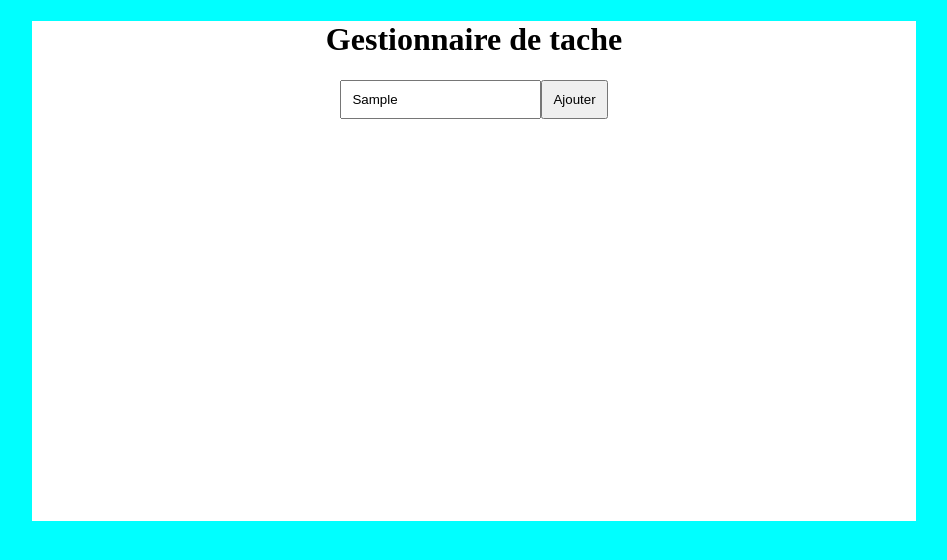
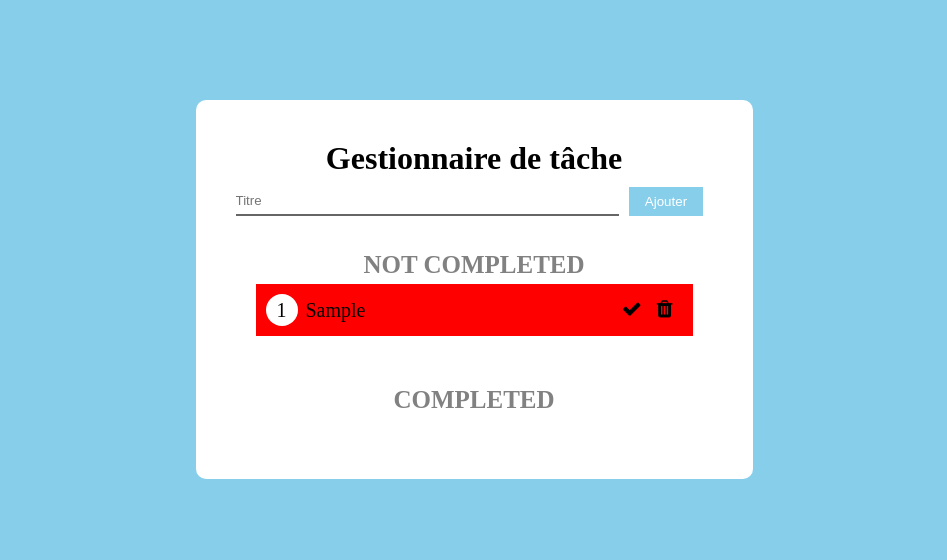
Before and after one commit to Massahgenesis/projet-gestionnaire-de-tache, a plain HTML site: page site web gestionnaire de tache/index.html in a window 1280 px wide. Both pictures are taken after typing "Sample" into the empty fields and a click on the button "Ajouter". Shown: the whole page, without its empty margins (166-1113 px from the left). Drawn offline with Linux system fonts and the light colour scheme.

Commit message:
Add files via upload
final commit

```diff
--- a/site web gestionnaire de tache/index.html
+++ b/site web gestionnaire de tache/index.html
@@ -1,18 +1,202 @@
 <!DOCTYPE html>
-<html lang="en">
+<html>
 <head>
-    <meta charset="UTF-8">
-    <meta http-equiv="X-UA-Compatible" content="IE=edge">
-    <meta name="viewport" content="width=device-width, initial-scale=1.0">
-    <title>Document</title>
-    <link rel="stylesheet" href="style.css">
+	<meta charset="utf-8">
+	<meta name="viewport" content="width=device-width, initial-scale=1">
+	<link rel="stylesheet" href="https://cdnjs.cloudflare.com/ajax/libs/font-awesome/4.7.0/css/font-awesome.min.css">
+	<title>Gestionnaire de tâche</title>
+	<style type="text/css">
+	    *{
+	    	margin: 0;
+	    	padding: 0;
+	    	box-sizing: border-box;
+	    }
+		body{
+			text-align: center;
+			background-color: skyblue;
+			display: flex;
+		}
+		form{
+			margin: 0 auto;
+			margin-top: 100px;
+			background-color: white;
+			border-radius: 10px;
+			padding: 40px;
+			position: relative;
+		}
+
+		.dolist .donelist{
+			margin: 5px 0;
+			padding: 20px;
+		}
+		#put{
+			width: 100%;
+			display: flex;
+			padding: 10px 0;
+
+		}
+		#put > input[type="text"]{
+			width: 90%;
+			color: #333;
+			border: none;
+			border-bottom: 2px solid #666;
+		}
+		#put button{
+			margin: 0 10px;
+			outline: none;
+			padding: 7px;
+			cursor: pointer;
+			width: 80px;
+			color: white;
+			background: skyblue;
+			border: none;
+
+		}
+		.dolist, .donelist{
+			margin: 5px 0;
+			padding: 20px;
+		}
+		h4{
+			font-size: 25px;
+			text-align: center;
+			text-transform: uppercase;
+			color: #818181;
+		}
+		ol{
+			list-style: none;
+			counter-reset: my-counter;
+		}
+		ol li{
+			width: 100%;
+			padding: 10px;
+			margin: 5px 0;
+			background-color: red;
+			text-align: left;
+			font-size: 20px;
+			counter-increment: my-counter;
+
+		}
+		ol.donelist li{
+			background: green;
+		}
+		ol li::before{
+			content: counter(my-counter);
+			background: white;
+			width: 2rem;
+			height: 2rem;
+			border-radius: 50%;
+			display: inline-block;
+			line-height: 2rem;
+			text-align: center;
+			margin-right: 0.5rem;
+
+		}
+		li button{
+			float: right;
+			padding: 5px;
+			font-size: 20px;
+			line-height: 20px;
+			margin-right: 5px;
+			background: none;
+			border: none;
+			cursor: pointer;
+		}
+
+		.plus{
+			display: none;
+		}
+
+		.done{
+			display: block;
+		}
+	</style>
 </head>
 <body>
-    <div class="contener">
-        <h1>Gestionnaire de tache</h1>
-       <div class="input">
-           <input type="text" placeholder="Titre" class="saisi"><button type="submit" class="submit">Ajouter</button>
-       </div>
-    </div>
+
+    <form>
+    	<h1>Gestionnaire de tâche</h1>
+    	<div id="put">
+    		<input type="text" size="45" maxlength="150" placeholder="Titre" id="userInput">
+    		<button class="push" type="submit">Ajouter</button>
+    	</div>
+
+    		<ol class="dolist">
+    			<h4>Not completed</h4>
+    		</ol>
+    		<ol class="donelist">
+    			<h4>Completed</h4>
+    		</ol>
+
+    </form>
+  	<script type="text/javascript">
+  		// déclaration de la constante qui prend la valeur de input
+  		const input = document.querySelector('input');
+  		// déclaration de la constante qui prend la valeur de button
+  		const btn = document.querySelector('#put > button');
+
+  		btn.addEventListener('click' , addList);
+  		input.addEventListener('click' , (e)=>{
+  			(e.keycode == 13 ? addList(e) : null);
+  		});
+
+  		function addList(e){
+  			const dolist = document.querySelector('.dolist');
+  			const donelist = document.querySelector('.donelist');
+
+  			const newLi = document.createElement('li');
+  			const checkBtn = document.createElement('button');
+  			const delBtn = document.createElement('button');
+  			const chekBtn = document.createElement('button');
+  			chekBtn.classList.add("plus");
+
+  			checkBtn.innerHTML = '<i class="fa fa-check"></i>';
+  			delBtn.innerHTML = '<i class="fa fa-trash"></i>';
+  			chekBtn.innerHTML = '<i class="fa fa-arrow-up"></i>';
+
+
+  			if (input.value === '') {
+  				alert("Décrivez une tâche");
+  			}
+
+  			else{
+  				newLi.textContent = input.value;
+  				input.value = '';
+  				dolist.appendChild(newLi);
+  				newLi.appendChild(delBtn);
+  				newLi.appendChild(checkBtn);
+  				newLi.appendChild(chekBtn);
+  			}
+
+  			checkBtn.addEventListener('click' , function(){
+  				const parent = this.parentNode;
+  				checkBtn.remove();
+  				newLi.appendChild(chekBtn);
+  				donelist.appendChild(parent);
+  				chekBtn.classList.toggle("done");
+
+  			});
+
+  			delBtn.addEventListener('click' , function(){
+  				const parent = this.parentNode;
+  				parent.remove();
+
+
+
+  			});
+
+  			chekBtn.addEventListener('click' , function(){
+  				const parent = this.parentNode;
+  				chekBtn.remove();
+  				newLi.appendChild(checkBtn);
+  				dolist.appendChild(parent);
+
+  			});
+
+
+  			e.preventDefault();
+
+		}
+
+  	</script>
 </body>
 </html>
```
